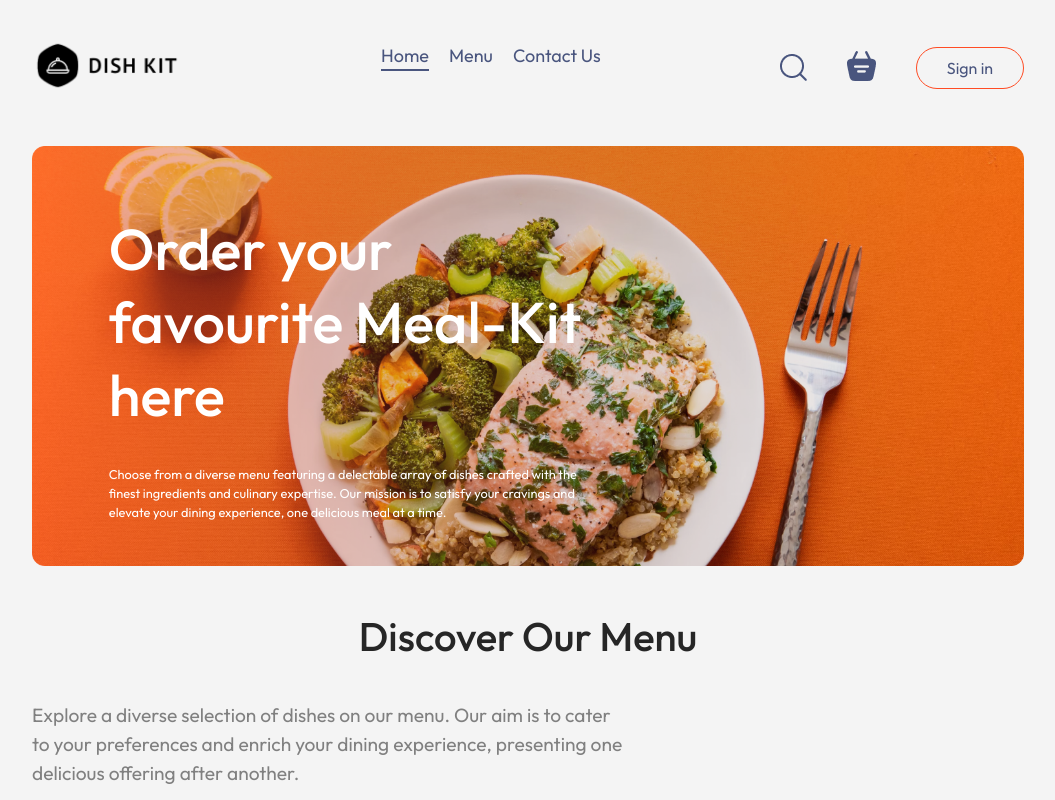
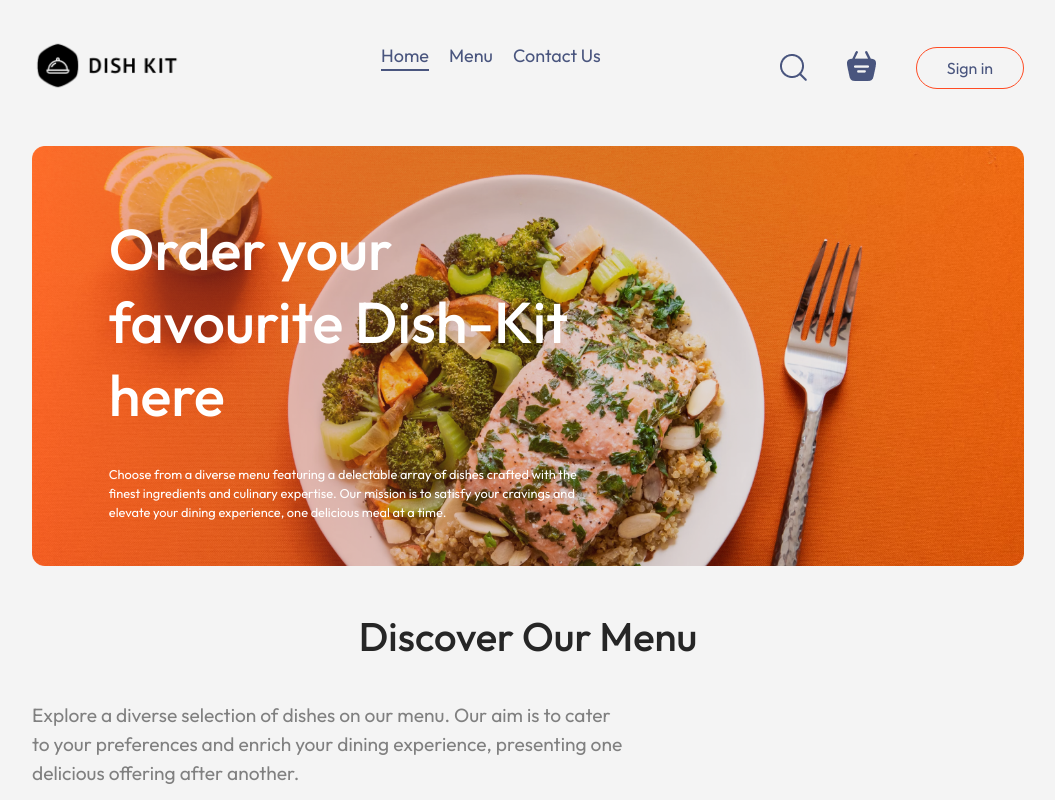
Before and after one commit to surajreddy72/DishKit, a React (Vite) app in the folder food-del 2/frontend/: page / in a window 1280 px wide. Shown: the top 800 px of the page, without its empty margins (112-1167 px from the left). Built offline with nearby package versions, Linux system fonts and the light colour scheme; no server answers.

Commit message:
Meal to Dish

```diff
--- a/food-del 2/frontend/src/components/Header/Header.jsx
+++ b/food-del 2/frontend/src/components/Header/Header.jsx
@@ -5,7 +5,7 @@ const Header = () => {
     return (
         <div className='header'>
             <div className='header-contents'>
-                <h2>Order your favourite Meal-Kit here</h2>
+                <h2>Order your favourite Dish-Kit here</h2>
                 <p>Choose from a diverse menu featuring a delectable array of dishes crafted with the finest ingredients and culinary expertise. Our mission is to satisfy your cravings and elevate your dining experience, one delicious meal at a time.</p>
                 {/*<button>View Menu</button>*/}
             </div>
```
